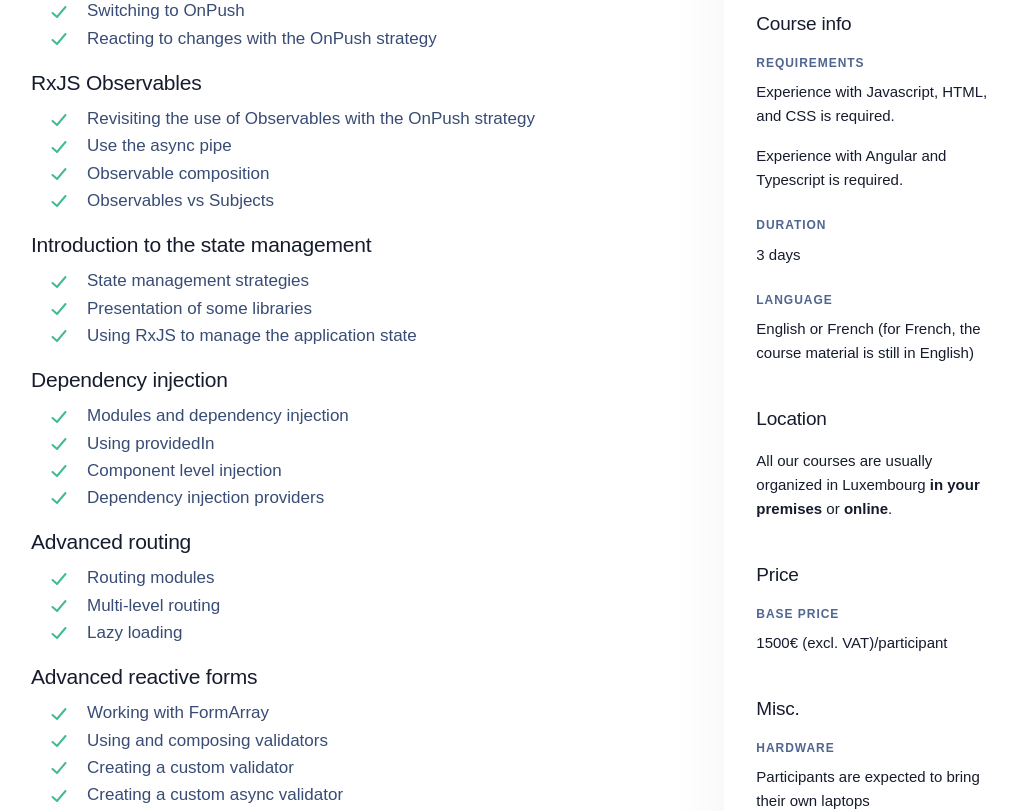
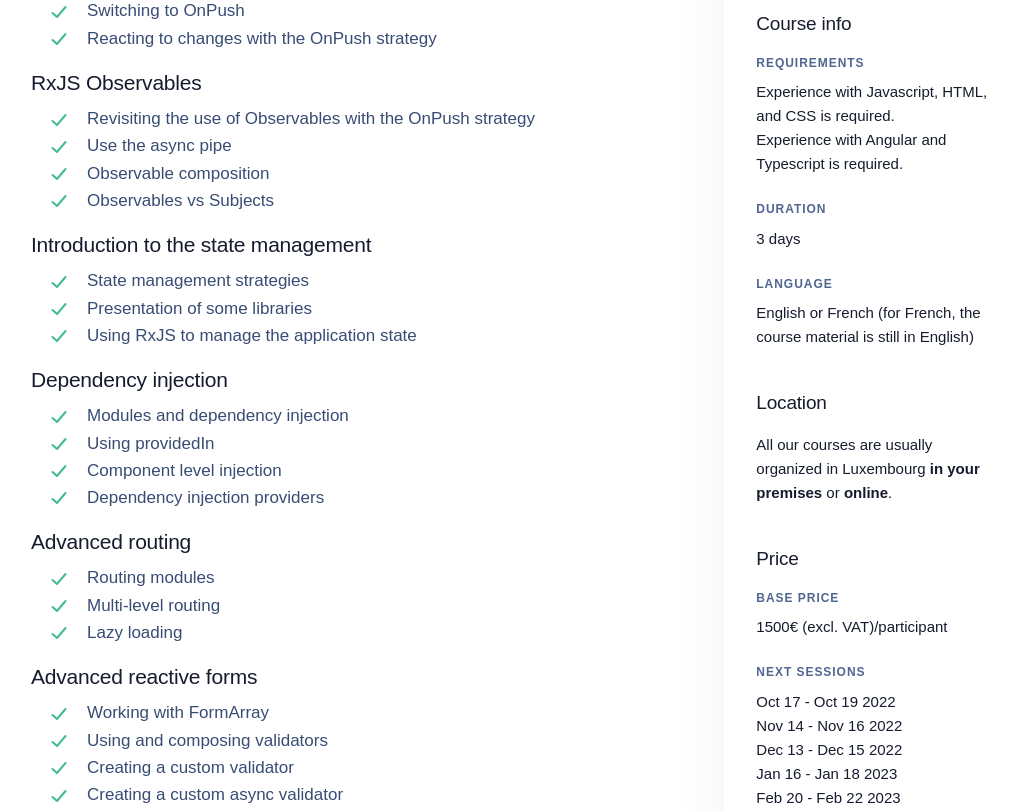
Before and after one commit to 255kb/1kb.software, a Next.js app: page /trainings/angular-advanced/ in a window 1280 px wide. Shown: the part 760-1571 px from the top of the page, without its empty margins (109-1126 px from the left). Built offline with nearby package versions, Linux system fonts and the light colour scheme.

Commit message:
Add training sessions

```diff
--- a/components/svg.tsx
+++ b/components/svg.tsx
@@ -24,7 +24,7 @@
           viewBox="0 0 24 24"
           xmlns="http://www.w3.org/2000/svg"
         >
-          <g fill="none" fill-rule="evenodd">
+          <g fill="none" fillRule="evenodd">
             <path d="M0 0h24v24H0z"></path>
             <path
               d="M3 4h17a1 1 0 011 1v2a1 1 0 01-1 1H3a1 1 0 01-1-1V5a1 1 0 011-1zm7 6h10a1 1 0 011 1v8a1 1 0 01-1 1H10a1 1 0 01-1-1v-8a1 1 0 011-1z"
@@ -49,7 +49,7 @@
           viewBox="0 0 24 24"
           xmlns="http://www.w3.org/2000/svg"
         >
-          <g fill="none" fill-rule="evenodd">
+          <g fill="none" fillRule="evenodd">
             <path d="M0 0h24v24H0z"></path>
             <path
               d="M8 3v.5A1.5 1.5 0 009.5 5h5A1.5 1.5 0 0016 3.5V3h2a2 2 0 012 2v16a2 2 0 01-2 2H6a2 2 0 01-2-2V5a2 2 0 012-2h2z"
@@ -124,7 +124,7 @@
           viewBox="0 0 24 24"
           xmlns="http://www.w3.org/2000/svg"
         >
-          <g fill="none" fill-rule="evenodd">
+          <g fill="none" fillRule="evenodd">
             <path d="M0 0h24v24H0z"></path>
             <circle fill="#1a76a6" opacity=".3" cx="12" cy="9" r="8"></circle>
             <path
@@ -146,7 +146,7 @@
           viewBox="0 0 24 24"
           xmlns="http://www.w3.org/2000/svg"
         >
-          <g fill="none" fill-rule="evenodd">
+          <g fill="none" fillRule="evenodd">
             <path d="M0 0h24v24H0z"></path>
             <path
               d="M6 8v8h12V8H6zm14 8h1.382a1 1 0 01.894.553L22.5 17a.691.691 0 01-.618 1H2.118a.691.691 0 01-.618-1l.224-.447A1 1 0 012.618 16H4V8a2 2 0 012-2h12a2 2 0 012 2v8z"
@@ -163,7 +163,7 @@
           viewBox="0 0 24 24"
           xmlns="http://www.w3.org/2000/svg"
         >
-          <g fill="none" fill-rule="evenodd">
+          <g fill="none" fillRule="evenodd">
             <path d="M0 0h24v24H0z"></path>
             <path
               d="M7.139 4v15h9.722V4H7.14zm.694-3h8.334c1.406 0 2.083.981 2.083 2.5v17c0 1.519-.677 2.5-2.083 2.5H7.833c-1.406 0-2.083-.981-2.083-2.5v-17c0-1.519.677-2.5 2.083-2.5z"
--- a/data/trainings.ts
+++ b/data/trainings.ts
@@ -12,6 +12,17 @@
     duration: 3,
     dailyRate: 500,
     minParticipants: 3,
+    nextSessions: [
+      { start: '2022-10-10', end: '2022-10-12' },
+      { start: '2022-11-07', end: '2022-11-09' },
+      { start: '2022-12-05', end: '2022-12-07' },
+      { start: '2023-01-09', end: '2023-01-11' },
+      { start: '2023-02-06', end: '2023-02-08' },
+      { start: '2023-03-06', end: '2023-03-08' },
+      { start: '2023-04-17', end: '2023-04-19' },
+      { start: '2023-05-15', end: '2023-05-17' },
+      { start: '2023-06-19', end: '2023-06-21' }
+    ],
     meta: {
       title: 'Angular training for beginners',
       description:
@@ -113,6 +124,17 @@
     duration: 3,
     dailyRate: 500,
     minParticipants: 3,
+    nextSessions: [
+      { start: '2022-10-17', end: '2022-10-19' },
+      { start: '2022-11-14', end: '2022-11-16' },
+      { start: '2022-12-13', end: '2022-12-15' },
+      { start: '2023-01-16', end: '2023-01-18' },
+      { start: '2023-02-20', end: '2023-02-22' },
+      { start: '2023-03-13', end: '2023-03-15' },
+      { start: '2023-04-24', end: '2023-04-26' },
+      { start: '2023-05-22', end: '2023-05-24' },
+      { start: '2023-06-26', end: '2023-06-28' }
+    ],
     meta: {
       title: 'Angular advanced training',
       description:
--- a/models/common.model.ts
+++ b/models/common.model.ts
@@ -13,6 +13,7 @@
   duration: number;
   dailyRate: number;
   minParticipants: number;
+  nextSessions?: { start: string; end: string }[];
   meta: {
     title: string;
     description: string;
--- a/package.json
+++ b/package.json
@@ -29,6 +29,7 @@
   },
   "dependencies": {
     "bootstrap": "^5.1.0",
+    "date-fns": "^2.29.2",
     "next": "^11.1.2",
     "next-transpile-modules": "^8.0.0",
     "raw-loader": "^4.0.2",
--- a/pages/trainings/[slug].tsx
+++ b/pages/trainings/[slug].tsx
@@ -1,3 +1,4 @@
+import { format } from 'date-fns';
 import { FunctionComponent } from 'react';
 import Meta from '../../components/meta';
 import SVG from '../../components/svg';
@@ -23,6 +24,10 @@
 const TrainingDetails: FunctionComponent<{ training: Training }> = ({
   training
 }) => {
+  const validSessions = training.nextSessions.filter(
+    (nextSession) =>
+      new Date().getTime() - new Date(nextSession.start).getTime() < 0
+  );
   const durationHuman = `${training.duration} day${
     training.duration > 1 ? 's' : ''
   }`;
@@ -155,7 +160,10 @@
                   <div className="fs-sm mb-5">
                     {training.prerequisites.map(
                       (prerequisite, prerequisiteIndex) => (
-                        <p key={`prerequisite${prerequisiteIndex}`}>
+                        <p
+                          className="mb-0"
+                          key={`prerequisite${prerequisiteIndex}`}
+                        >
                           {prerequisite}
                         </p>
                       )
@@ -195,6 +203,24 @@
                     VAT)/participant
                   </p>
 
+                  {validSessions.length > 0 && (
+                    <>
+                      <h6 className="fw-bold text-uppercase text-gray-700 mb-2">
+                        Next sessions
+                      </h6>
+
+                      {validSessions.map((nextSession) => (
+                        <p className="fs-sm mb-0">{`${format(
+                          new Date(nextSession.start),
+                          'MMM dd'
+                        )} - ${format(
+                          new Date(nextSession.end),
+                          'MMM dd yyyy'
+                        )}`}</p>
+                      ))}
+                    </>
+                  )}
+
                   <h4 className="pb-2 pt-4">Misc.</h4>
 
                   <h6 className="fw-bold text-uppercase text-gray-700 mb-2">
```
Also changed, not shown: 1 other file (tests, documents, lock files or other folders).
